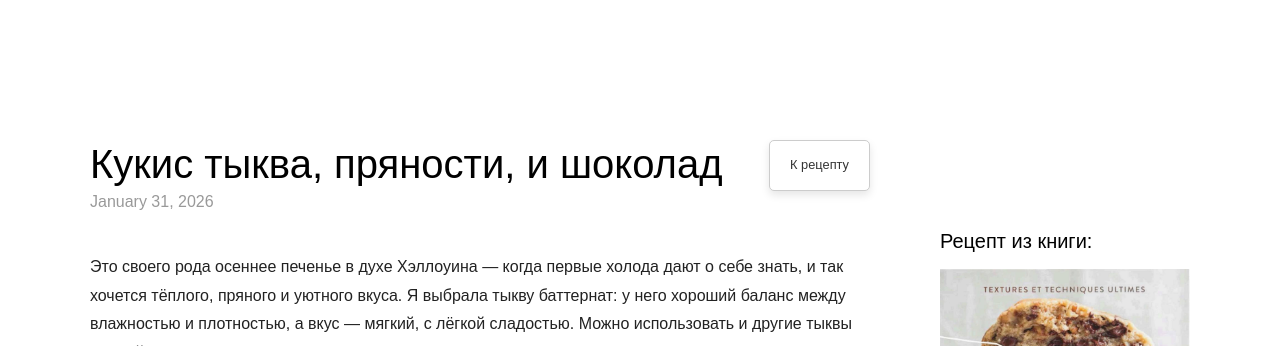
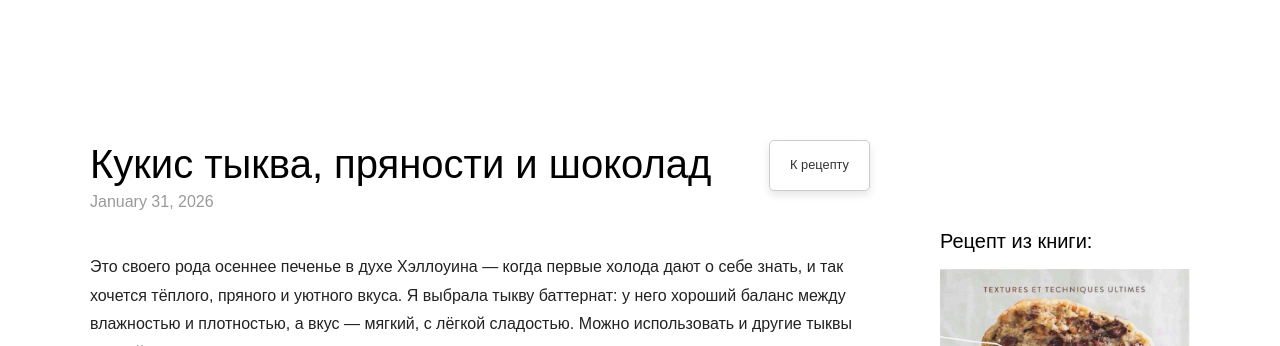
Before and after one commit to Helga1970/new-site, a Jekyll site: the page built from _recipes/les-cookeis-de-nos-reve/kukis-tykva-prianosti-i-shokolad.md, in a window 1280 px wide. Shown: the top 346 px of the page. Built offline with Jekyll 4.4.1, drawn with Linux system fonts in a browser that asks for light colours; nearby versions of some CDN libraries; some web fonts are replaced; comment, search, counter and statistics services are not loaded.

```diff
--- a/_recipes/les-cookeis-de-nos-reve/kukis-tykva-prianosti-i-shokolad.md
+++ b/_recipes/les-cookeis-de-nos-reve/kukis-tykva-prianosti-i-shokolad.md
@@ -1,5 +1,5 @@
 ---
-title: Кукис тыква, пряности, и шоколад
+title: Кукис тыква, пряности и шоколад
 featured_image: /images/les-cookeis-de-nos-reve/kukis-tykva-prianosti-i-shokolad.jpeg
 categories:
 - С орехами
```
